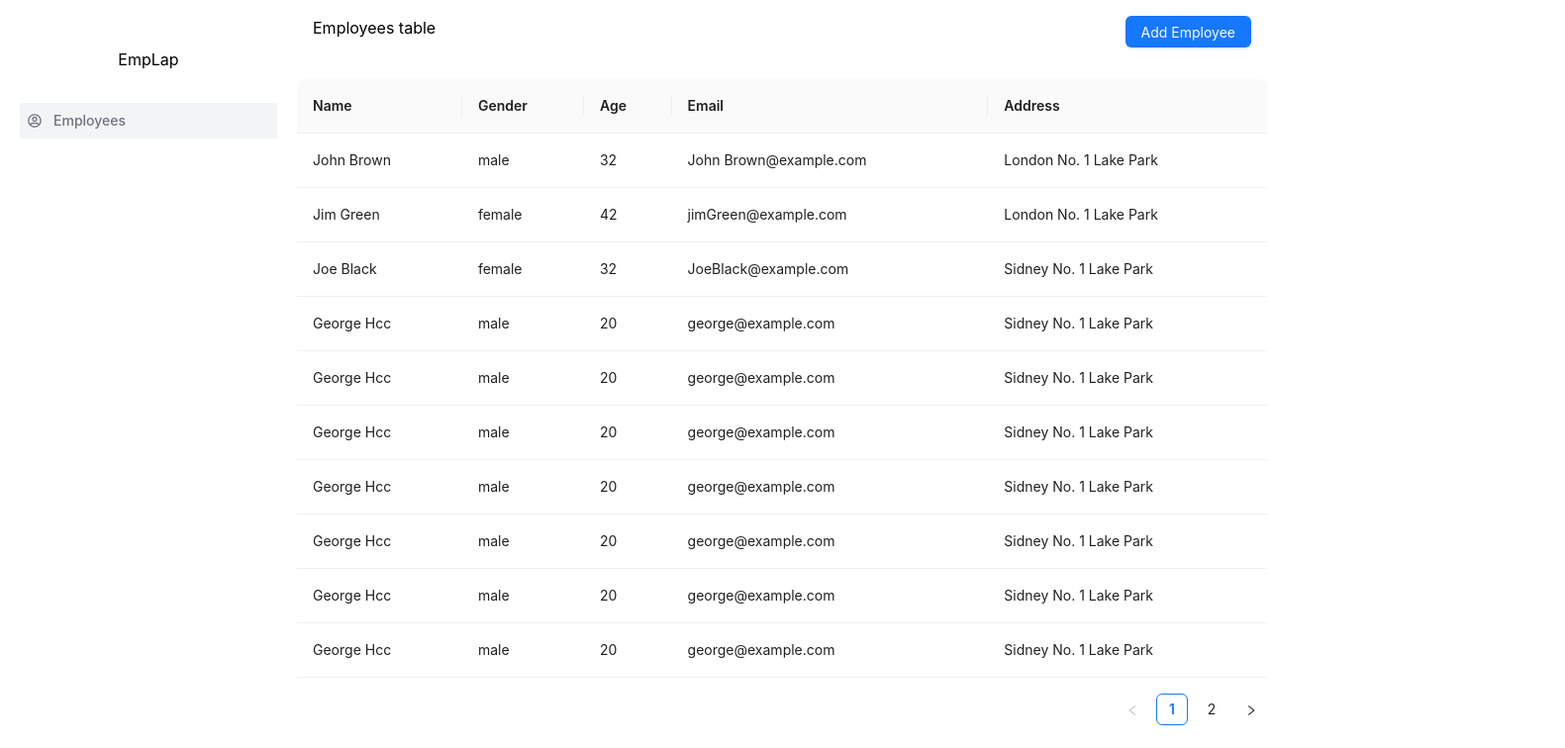
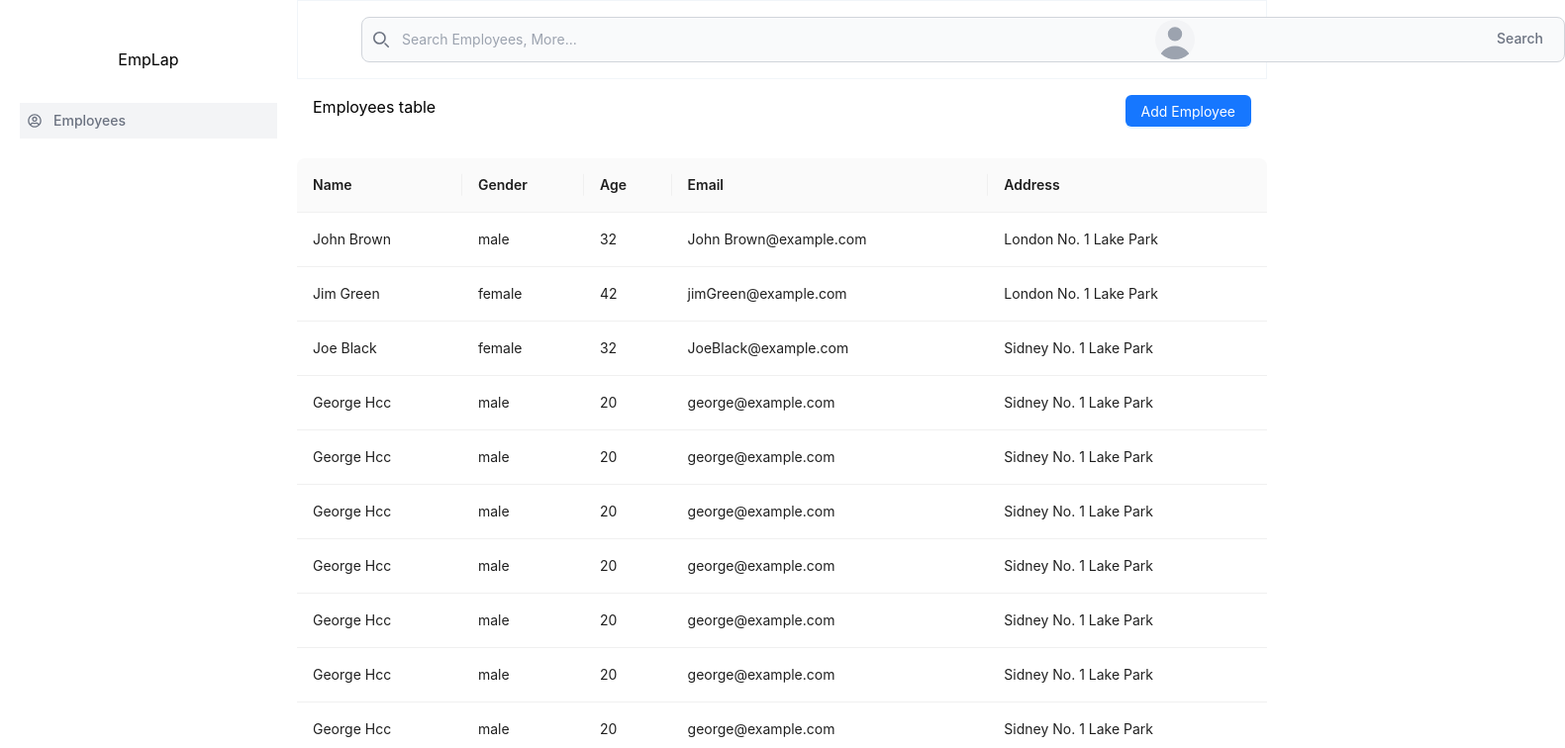
Before and after one commit to hyguette-murinda/restful_fe, a React (Create React App) app: page /employee in a window 1280 px wide. Shown: the top 756 px of the page at 99% size, 1581 px wide, since content can reach past the window. Built offline with nearby package versions, Linux system fonts and the light colour scheme.

Commit message:
admin dashboard

```diff
--- /dev/null
+++ b/src/components/NavBar.jsx
@@ -0,0 +1,31 @@
+import React from 'react';
+import { FaRegBell } from "react-icons/fa";
+import { IoLogOutOutline } from "react-icons/io5";
+
+const NavBar = () => {
+  return <div style={{gridColumn:"2/3",gridRow:"-3/-2"}}  className='border border-slate-100 flex items-center justify-between'>
+<div className=" ml-8">
+  <form class="max-w-md mx-auto ">
+    <label for="default-search" class="mb-2 text-sm font-medium text-gray-900 sr-only dark:text-white">Search</label>
+    <div class="ml-8 relative w-[400%]">
+        <div class="absolute inset-y-0 start-0 flex items-center ps-3 pointer-events-none">
+            <svg class="w-4 h-4 text-gray-500 dark:text-gray-400" aria-hidden="true" xmlns="http://www.w3.org/2000/svg" fill="none" viewBox="0 0 20 20">
+                <path stroke="currentColor" stroke-linecap="round" stroke-linejoin="round" stroke-width="2" d="m19 19-4-4m0-7A7 7 0 1 1 1 8a7 7 0 0 1 14 0Z"/>
+            </svg>
+        </div>
+        <input type="search" id="default-search" class="block w-full p-3 ps-10 text-sm text-gray-900 border border-gray-300 rounded-lg bg-gray-50 focus:ring-gray-500 focus:border-gray-600 dark:bg-white dark:border-gray-600 dark:placeholder-gray-400 dark:text-white dark:focus:ring-gray-500 dark:focus:border-gray-500" placeholder="Search Employees, More..." required />
+        <button type="submit" class="text-gray-500 absolute end-1.5 bottom-1.5    font-medium rounded-lg text-sm px-4 py-2  dark:hover:text-gray-900 dark:focus:ring-gray-800">Search</button>
+    </div>
+</form>
+</div>
+
+<div className="flex items-center mr-8">
+<FaRegBell  />
+<div class="relative w-10 h-10 m-6 overflow-hidden bg-gray-100 rounded-full dark:bg-gray-600">
+    <svg class="absolute w-12 h-12 text-gray-400 -left-1" fill="currentColor" viewBox="0 0 20 20" xmlns="http://www.w3.org/2000/svg"><path fill-rule="evenodd" d="M10 9a3 3 0 100-6 3 3 0 000 6zm-7 9a7 7 0 1114 0H3z" clip-rule="evenodd"></path></svg>
+</div>
+<IoLogOutOutline />
+</div>
+  </div>;
+};
+export default NavBar;
--- a/src/pages/Employee.jsx
+++ b/src/pages/Employee.jsx
@@ -1,9 +1,11 @@
 import React from "react";
 import EmployeeTable from "../components/EmployeeTable";
 import SideBar from "../components/SideBar";
+import NavBar from "../components/NavBar";
 export default function Employee (){
     return(
         <div style={{gridTemplateColumns:"300px 1fr",gridTemplateRows:"80px 1fr"}} className='grid g h-screen '>
+            <NavBar />
             <SideBar />
             <EmployeeTable />
         </div>
```
